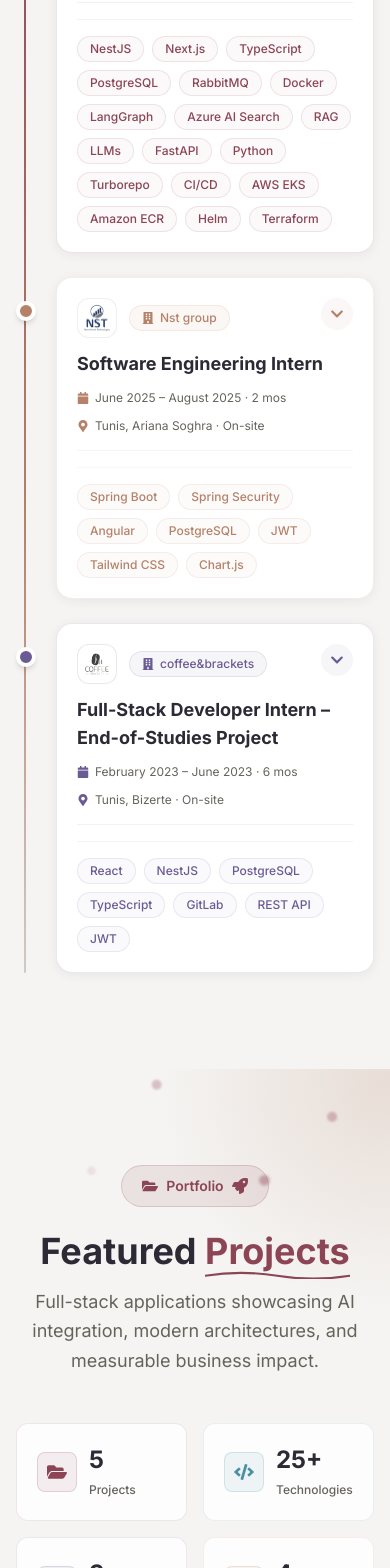
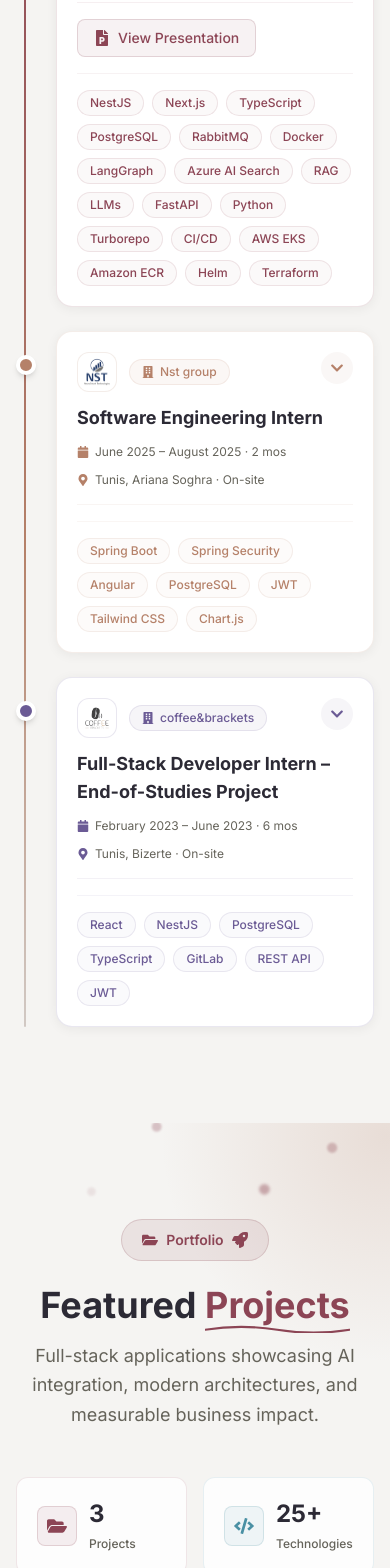
Before and after one commit to Nourhene123/Portfolio, a React (Vite) app: page / in a window 390 px wide. Shown: the part 6900-8468 px from the top of the page. Built offline with nearby package versions, Linux system fonts and the light colour scheme.

Commit message:
Add presentation links, fix education status, align volunteer cards

```diff
--- a/index.html
+++ b/index.html
@@ -82,10 +82,10 @@
         .ns-proj-link{font-size:.78rem;padding:.25rem .7rem;border-radius:.4rem;background:rgba(140,69,85,.08);color:#8C4555;border:1px solid rgba(140,69,85,.2);text-decoration:none;font-weight:500}
       </style>
       <div class="ns-wrap">
-        <span class="ns-badge">Open to Opportunities · Internships &amp; Junior roles</span>
+        <span class="ns-badge">Open to Opportunities · Junior roles</span>
         <h1 class="ns-name">Hi, I'm <span>Nourhene</span><br>Ferchichi</h1>
         <p class="ns-title">Junior Full-Stack &amp; AI Developer</p>
-        <p class="ns-bio">Final-year Software Engineering student at TEK-UP building AI-powered full-stack systems — from RAG pipelines and LLM agents to production microservices.</p>
+        <p class="ns-bio">Software Engineering graduate from TEK-UP building AI-powered full-stack systems — from RAG pipelines and LLM agents to production microservices.</p>
 
         <div class="ns-links">
           <a class="ns-link primary" href="mailto:nourhene.ferchichi2001@gmail.com">✉ nourhene.ferchichi2001@gmail.com</a>
--- a/src/components/VolunteerExperience/VolunteerExperience.tsx
+++ b/src/components/VolunteerExperience/VolunteerExperience.tsx
@@ -469,7 +469,7 @@ const Volunteer3DCard = memo(({
           </div>
 
           <h3
-            className="text-lg font-bold mb-1 transition-colors duration-300"
+            className="text-lg font-bold mb-1 transition-colors duration-300 sm:min-h-[3.5rem]"
             style={{ color: "#2C2A35" }}
           >
             {exp.title}
@@ -479,12 +479,12 @@ const Volunteer3DCard = memo(({
             style={{ color: exp.color }}
             whileHover={{ x: 2 }}
           >
-            <FaHandsHelping className="w-3 h-3" />
+            <FaHandsHelping className="w-3 h-3 flex-shrink-0" />
             {exp.organization}
           </motion.p>
 
           <p
-            className="text-sm mb-4 flex-grow"
+            className="text-sm mb-4 sm:min-h-[2.75rem]"
             style={{ color: "#65635a" }}
           >
             {exp.short}
--- a/src/components/education/Education.tsx
+++ b/src/components/education/Education.tsx
@@ -1,4 +1,4 @@
-import { useState, useRef, useCallback, memo } from "react";
+import { useRef, useCallback, memo } from "react";
 import { motion, useMotionValue, useSpring, useTransform} from "framer-motion";
 import {
   FaGraduationCap,
@@ -357,8 +357,6 @@ const Education3DCard = memo(({
 Education3DCard.displayName = "Education3DCard";
 
 const Education = () => {
-  const [hoveredCert, setHoveredCert] = useState<string | null>(null);
-
   const education: EducationItem[] = [
     {
       id: "1",
@@ -373,23 +371,23 @@ const Education = () => {
         "Completed end-of-study project with industry partner",
         "Active member of university tech community",
       ],
-      gpa: "In Progress",
+      gpa: "Graduated",
       color: "#8C4555",
       icon: FaUniversity,
     },
     {
       id: "2",
-      degree: "Professional Master's in Data Science",
+      degree: "Professional Master's in Data Science — First Year (M1)",
       school: "Faculté des Sciences de Bizerte",
       location: "Bizerte, Tunisia",
       period: "2023 – 2024",
       description:
-        "Advanced studies in data science, machine learning, and statistical analysis.",
+        "Completed the first year (M1) of a Professional Master's, covering data science foundations, machine learning, and statistical analysis.",
       achievements: [
-        "Specialized in ML and data analysis",
+        "Completed M1 coursework in ML and data analysis",
         "Research projects in AI applications",
       ],
-      gpa: "In Progress",
+      gpa: "M1 Completed",
       color: "#4A90A4",
       icon: FaUniversity,
     },
@@ -560,70 +558,7 @@ const Education = () => {
           ))}
         </div>
 
-        <motion.div
-          initial={{ opacity: 0, y: 30 }}
-          whileInView={{ opacity: 1, y: 0 }}
-          viewport={{ once: true }}
-          transition={{ delay: 0.3, duration: 0.5 }}
-          className="text-center"
-        >
-          <motion.h3
-            className="text-2xl font-bold mb-8"
-            style={{ color: "#2C2A35" }}
-            initial={{ opacity: 0 }}
-            whileInView={{ opacity: 1 }}
-            viewport={{ once: true }}
-          >
-            Professional Certifications
-          </motion.h3>
-          <div className="flex flex-wrap justify-center gap-4">
-            {certifications.map((cert, idx) => (
-              <motion.div
-                key={cert.id}
-                initial={{ opacity: 0, scale: 0.8, y: 20 }}
-                whileInView={{ opacity: 1, scale: 1, y: 0 }}
-                viewport={{ once: true }}
-                transition={{ delay: 0.4 + idx * 0.1, type: "spring", stiffness: 200 }}
-                onMouseEnter={() => setHoveredCert(cert.id)}
-                onMouseLeave={() => setHoveredCert(null)}
-                className="relative group cursor-pointer"
-              >
-                <motion.div
-                  whileHover={{ scale: 1.05, y: -3 }}
-                  whileTap={{ scale: 0.98 }}
-                  className="flex items-center gap-3 px-6 py-3 rounded-full transition-all duration-300"
-                  style={{
-                    backgroundColor: hoveredCert === cert.id ? cert.color : `${cert.color}10`,
-                    border: `1px solid ${hoveredCert === cert.id ? cert.color : `${cert.color}30`}`,
-                    boxShadow: hoveredCert === cert.id ? `0 8px 25px ${cert.color}40` : `0 4px 15px ${cert.color}20`
-                  }}
-                >
-                  <motion.div
-                    animate={{ rotate: hoveredCert === cert.id ? [0, -10, 10, 0] : 0 }}
-                    transition={{ duration: 0.5 }}
-                  >
-                    <FaCertificate
-                      className="w-5 h-5 transition-colors duration-300"
-                      style={{ color: hoveredCert === cert.id ? "#ffffff" : cert.color }}
-                    />
-                  </motion.div>
-                  <span
-                    className="font-semibold text-sm transition-colors duration-300"
-                    style={{ color: hoveredCert === cert.id ? "#ffffff" : "#2C2A35" }}
-                  >
-                    {cert.name}
-                  </span>
-                  <span
-                    className="text-xs transition-colors duration-300"
-                    style={{ color: hoveredCert === cert.id ? "rgba(255,255,255,0.8)" : "#65635a" }}
-                  >
-                    • {cert.issuer} • {cert.date}
-                  </span>
-                </motion.div>
-              </motion.div>
-            ))}
-          </div>
-        </motion.div>
+
       </div>
     </section>
   );
--- a/src/components/experience/Data.tsx
+++ b/src/components/experience/Data.tsx
@@ -15,6 +15,7 @@ export interface ExperienceEntry {
   tools: string[];
   color: string;
   icon: string;
+  presentationUrl?: string;
 }
 
 export const EXPERIENCES: ExperienceEntry[] = [
@@ -91,6 +92,7 @@ export const EXPERIENCES: ExperienceEntry[] = [
   ],
   color: "#8C4555",
   icon: "brain",
+  presentationUrl: "https://canva.link/yk8x95mcx3ooofc",
 },
  {
   role: "Software Engineering Intern",
--- a/src/components/experience/card/ExperienceCard.tsx
+++ b/src/components/experience/card/ExperienceCard.tsx
@@ -9,6 +9,7 @@ import {
   FaBrain,
   FaSchool,
   FaRocket,
+  FaFilePowerpoint,
 } from "react-icons/fa";
 import type { ExperienceEntry } from "../Data";
 
@@ -241,6 +242,25 @@ export const ExperienceCard = memo(
               </div>
             </motion.div>
 
+            {/* Presentation link — always visible */}
+            {exp.presentationUrl && (
+              <a
+                href={exp.presentationUrl}
+                target="_blank"
+                rel="noopener noreferrer"
+                onClick={(e) => e.stopPropagation()}
+                className="inline-flex items-center gap-2 mt-4 px-4 py-2 rounded-lg text-sm font-medium transition-transform hover:scale-105"
+                style={{
+                  backgroundColor: `${exp.color}12`,
+                  color: exp.color,
+                  border: `1px solid ${exp.color}30`,
+                }}
+              >
+                <FaFilePowerpoint className="w-4 h-4" />
+                View Presentation
+              </a>
+            )}
+
             {/* Tech tags — always visible */}
             <div className="flex flex-wrap gap-2 mt-4 pt-4" style={{ borderTop: `1px solid ${exp.color}12` }}>
               {exp.tools.map((tool, i) => (
--- a/src/components/projects/Projects.tsx
+++ b/src/components/projects/Projects.tsx
@@ -12,7 +12,8 @@ import {
   FaBrain,
   FaFilter,
   FaTimes,
-  FaCalendarAlt
+  FaCalendarAlt,
+  FaFilePowerpoint
 } from "react-icons/fa";
 import { projects, categoryColors, type Project, type ProjectCategory } from "../../data/projects.data";
 import { useReducedMotion } from "../../hooks/useReducedMotion";
@@ -732,6 +733,19 @@ const Projects = () => {
                       className="w-full h-full object-cover"
                       preload="metadata"
                     />
+                  ) : selectedProject.presentation ? (
+                    <a
+                      href={selectedProject.presentation}
+                      target="_blank"
+                      rel="noopener noreferrer"
+                      className="w-full h-full flex items-center justify-center text-white transition-transform duration-300 hover:scale-[1.02]"
+                    >
+                      <div className="text-center">
+                        <FaFilePowerpoint className="w-16 h-16 mx-auto mb-3 opacity-90" />
+                        <p className="text-lg font-medium opacity-95">View Presentation &amp; Demo</p>
+                        <p className="text-sm mt-1 opacity-75">Full project walkthrough on Canva</p>
+                      </div>
+                    </a>
                   ) : (
                     <div className="w-full h-full flex items-center justify-center text-white">
                       <div className="text-center">
@@ -937,6 +951,24 @@ const Projects = () => {
                       Live Demo
                     </motion.a>
                   )}
+                  {selectedProject.presentation && (
+                    <motion.a
+                      href={selectedProject.presentation}
+                      target="_blank"
+                      rel="noopener noreferrer"
+                      className="flex items-center gap-2 px-5 py-2.5 rounded-lg transition-all duration-300"
+                      style={{
+                        backgroundColor: categoryColors[selectedProject.category].bg,
+                        color: categoryColors[selectedProject.category].text,
+                        border: `1px solid ${categoryColors[selectedProject.category].border}`
+                      }}
+                      whileHover={{ scale: 1.05 }}
+                      whileTap={{ scale: 0.95 }}
+                    >
+                      <FaFilePowerpoint className="w-5 h-5" />
+                      Presentation &amp; Demo
+                    </motion.a>
+                  )}
                 </motion.div>
               </div>
             </motion.div>
--- a/src/data/projects.data.ts
+++ b/src/data/projects.data.ts
@@ -12,6 +12,7 @@ export interface Project {
   githubBackend?: string;
   video?: string;
   liveDemo?: string;
+  presentation?: string;
   problem: string;
   impact: string[];
   images?: string[];
@@ -113,6 +114,7 @@ export const projects: Project[] = [
     github: "",
     githubFrontend: "https://github.com/Nourhene123/HrAutomation_Frontend",
     githubBackend: "https://github.com/Nourhene123/HR-Automation-backend-",
+    presentation: "https://canva.link/90scqbmcihe7t8o",
     problem: "HR departments spend excessive time manually processing CVs and tracking candidate applications, resulting in delayed hiring decisions and poor candidate experience.",
     impact: [
       "Reduced application processing time by 15%",
@@ -140,6 +142,7 @@ export const projects: Project[] = [
       "Django", "Angular", "PostgreSQL", "Airflow", "RAG", "NLP", "ETL", "Vector DB",
     ],
     github: "https://github.com/Nourhene123/SmartRecruitAI",
+    presentation: "https://canva.link/q33ltiwn6oytned",
     problem: "Recruiters spend 70% of their time manually screening CVs for job matches, missing qualified candidates due to keyword limitations in traditional ATS systems.",
     impact: [
       "Reduced manual screening time by 70%",
@@ -150,62 +153,8 @@ export const projects: Project[] = [
     color: "#8C4555",
     year: "2024"
   },
-  {
-    id: "4",
-    title: "E-commerce Analytics",
-    short: "Full-stack online store with real-time product and user analytics dashboard.",
-    description:
-      "A Spring Boot + Angular e-commerce platform with secure authentication, shopping cart, payment integration, and a powerful admin dashboard displaying real-time analytics on products, users, and traffic.",
-    details: [
-      "Built full authentication system with JWT and role-based access",
-      "Implemented shopping cart, wishlist, and secure checkout flow",
-      "Developed real-time analytics engine tracking views, clicks, and conversions",
-      "Created interactive admin dashboard with charts and filters",
-      "Optimized database queries for high-traffic performance",
-    ],
-    technologies: [
-      "Spring Boot", "Angular", "MySQL", "GitLab", "JWT", "Chart.js", "REST API",
-    ],
-    github: "",
-    githubFrontend: "https://github.com/Nourhene123/frontend_djasskuwebsite",
-    githubBackend: "https://github.com/Nourhene123/backend_djasskuwebsite",
-    problem: "Small businesses lack affordable e-commerce solutions with built-in analytics, forcing them to use multiple disconnected tools for sales and customer insights.",
-    impact: [
-      "Unified e-commerce and analytics in single platform",
-      "Enabled data-driven inventory decisions",
-      "Reduced operational costs by eliminating third-party analytics tools",
-    ],
-    category: "Full-Stack",
-    color: "#4A90A4",
-    year: "2024"
-  },
-  {
-    id: "5",
-    title: "Event Booking System",
-    short: "Full-cycle event and space reservation platform with secure booking and CI/CD.",
-    description:
-      "A secure and intuitive event management system allowing users to browse, book, and manage events and spaces. Includes full testing suite, Docker containerization, and automated deployment.",
-    details: [
-      "Designed full-cycle event and space reservation workflow with availability calendar",
-      "Implemented secure and intuitive booking system with confirmation emails",
-      "Wrote comprehensive unit, functional, and integration tests for reliability",
-      "Containerized application with Docker for consistent environments",
-      "Set up CI/CD pipeline with GitLab for automated testing and deployment",
-    ],
-    technologies: [
-      "Symfony", "Twig", "MySQL", "GitLab", "Docker", "PHPUnit", "CI/CD", "Nginx",
-    ],
-    github: "https://github.com/Nourhene123/event_projet",
-    problem: "Venues struggle with double bookings, manual confirmation processes, and lack of visibility into space utilization across multiple locations.",
-    impact: [
-      "Eliminated double bookings with real-time availability system",
-      "Reduced booking confirmation time by 90%",
-      "Improved space utilization visibility by 60%",
-    ],
-    category: "DevOps",
-    color: "#B58169",
-    year: "2023"
-  },
+
+
 ];
 
 export const getCategories = (projectList: Project[]): (ProjectCategory | "All")[] => {
```
